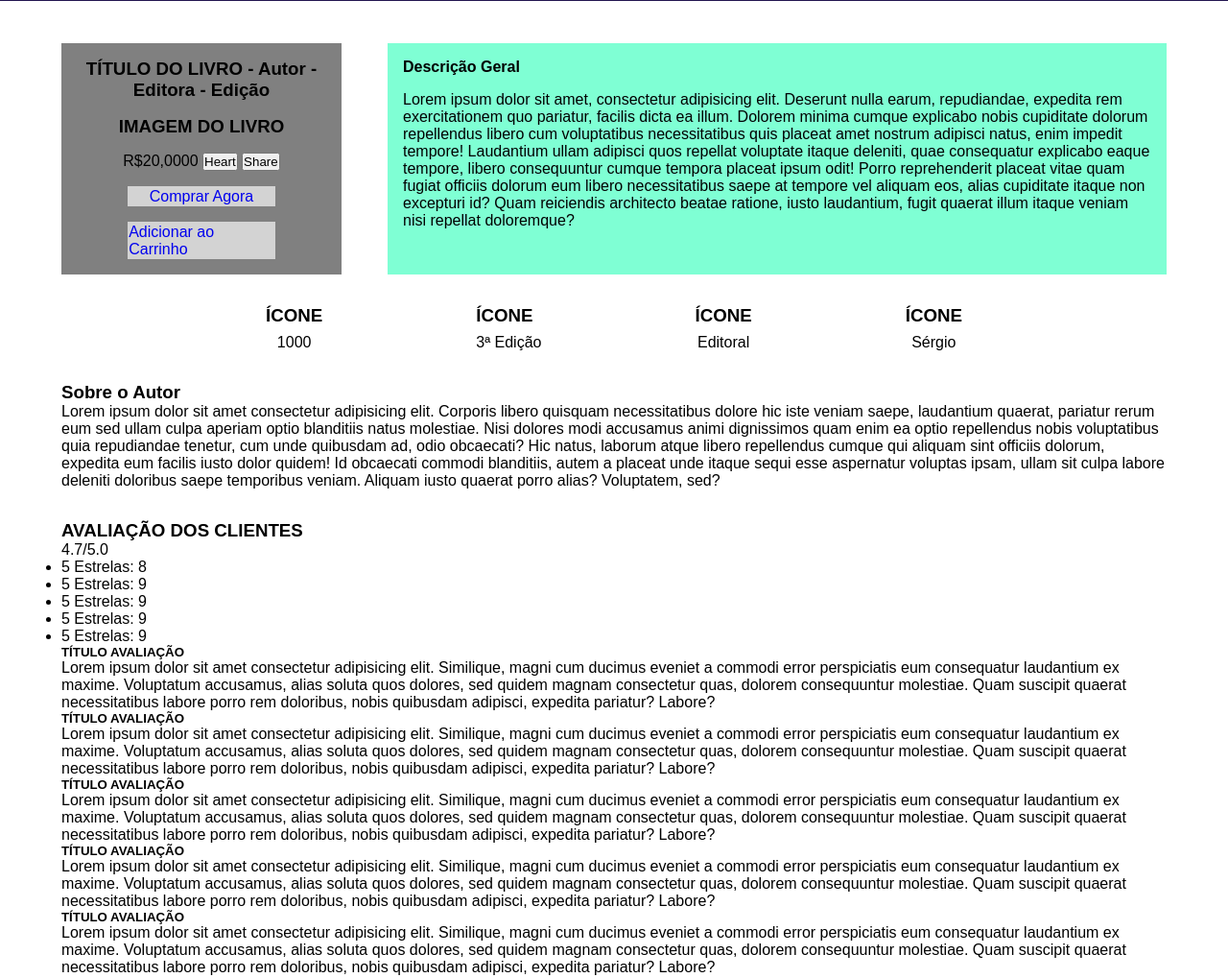
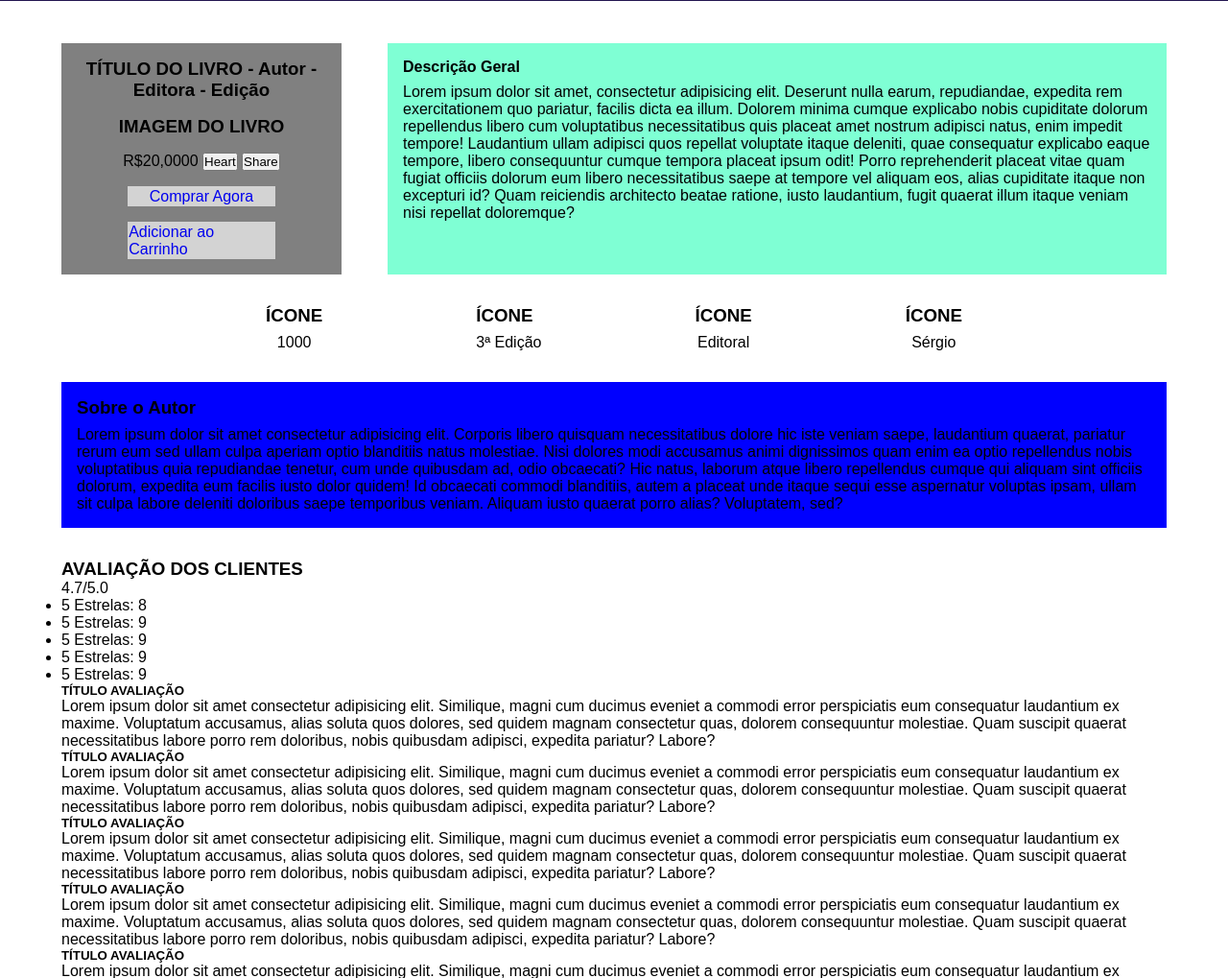
Before and after one commit to rodrigo-fullstack/jovem-pagina, a PHP site: page /produto_selecionado.html in a window 1280 px wide. Shown: the part 99-1118 px from the top of the page at 96% size. Run offline with PHP 8.4, Linux system fonts and the light colour scheme.

Commit message:
feat (positioning): Posicionamento dos Elementos do .book-select-author

```diff
--- a/assets/css/book-select-container.css
+++ b/assets/css/book-select-container.css
@@ -25,6 +25,6 @@
     padding: 1rem;
     display: flex;
     flex-direction: column;
-    gap: 1rem;
+    gap: 0.5rem;
     background-color: aquamarine;
 }
--- a/assets/css/main.css
+++ b/assets/css/main.css
@@ -12,7 +12,13 @@ main{
     padding: 4rem;
 }
 
-
+.book-select-author{
+    display: flex;
+    flex-direction: column;
+    gap: 0.5rem;
+    background-color: blue;
+    padding: 1rem;
+}
 
 .btn-container{
     display: flex;
```
